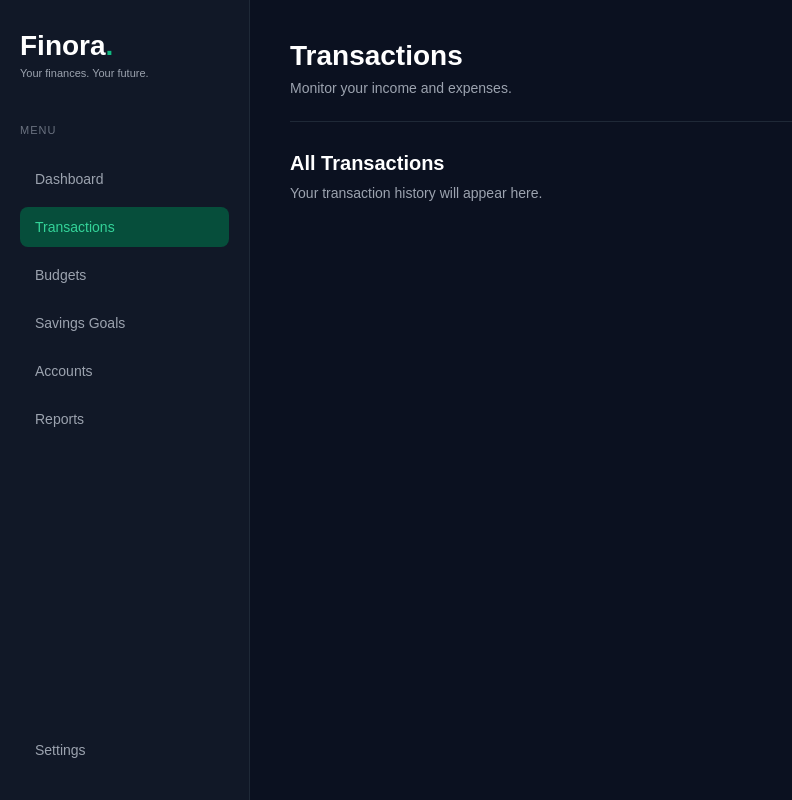
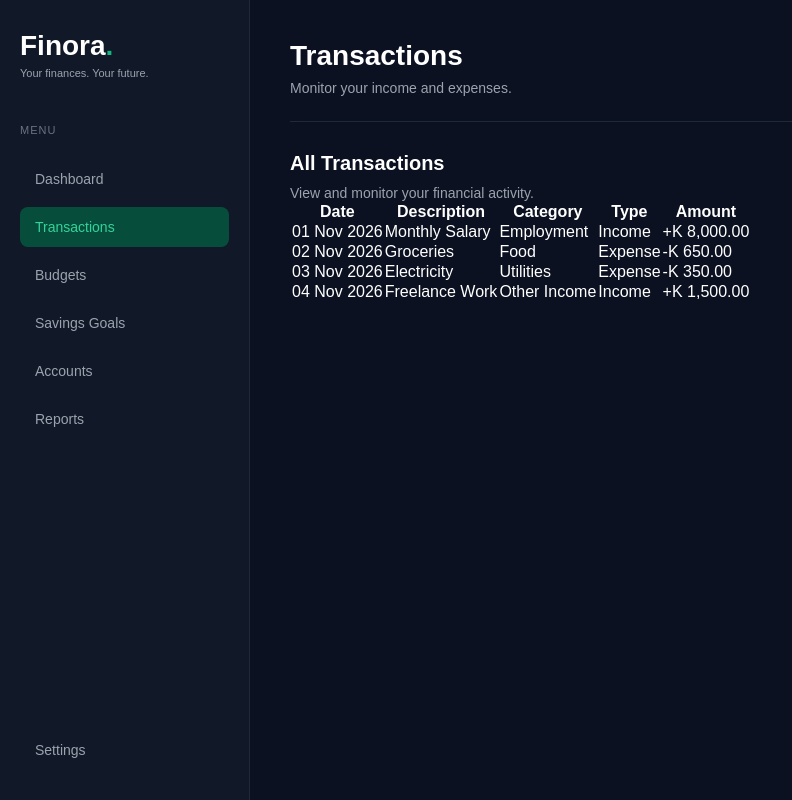
Before and after one commit to sammysacci22-hue/Finora, a Python web app: template app/templates/transactions.html in a window 1280 px wide. Shown: the whole page, without its empty margins (0-792 px from the left). Run offline with Jinja, Linux system fonts and the light colour scheme; the template is opened without the code that fills it, so the values that code supplies are empty.

Commit message:
Add transactions table structure

```diff
--- a/app/templates/transactions.html
+++ b/app/templates/transactions.html
@@ -57,13 +57,69 @@
                 <p>Monitor your income and expenses.</p>
             </header>
 
-            <section class="dashboard-content">
+         <section class="dashboard-content">
 
-                <h2>All Transactions</h2>
+    <div class="transactions-heading">
+        <h2>All Transactions</h2>
+        <p>View and monitor your financial activity.</p>
+    </div>
 
-                <p>Your transaction history will appear here.</p>
+    <!-- TRANSACTIONS TABLE -->
+    <div class="transactions-table-container">
 
-            </section>
+        <table class="transactions-table">
+
+            <thead>
+                <tr>
+                    <th>Date</th>
+                    <th>Description</th>
+                    <th>Category</th>
+                    <th>Type</th>
+                    <th>Amount</th>
+                </tr>
+            </thead>
+
+            <tbody>
+
+                <tr>
+                    <td>01 Nov 2026</td>
+                    <td>Monthly Salary</td>
+                    <td>Employment</td>
+                    <td class="income">Income</td>
+                    <td class="income">+K 8,000.00</td>
+                </tr>
+
+                <tr>
+                    <td>02 Nov 2026</td>
+                    <td>Groceries</td>
+                    <td>Food</td>
+                    <td class="expense">Expense</td>
+                    <td class="expense">-K 650.00</td>
+                </tr>
+
+                <tr>
+                    <td>03 Nov 2026</td>
+                    <td>Electricity</td>
+                    <td>Utilities</td>
+                    <td class="expense">Expense</td>
+                    <td class="expense">-K 350.00</td>
+                </tr>
+
+                <tr>
+                    <td>04 Nov 2026</td>
+                    <td>Freelance Work</td>
+                    <td>Other Income</td>
+                    <td class="income">Income</td>
+                    <td class="income">+K 1,500.00</td>
+                </tr>
+
+            </tbody>
+
+        </table>
+
+    </div>
+
+</section>
 
         </main>
 
```
